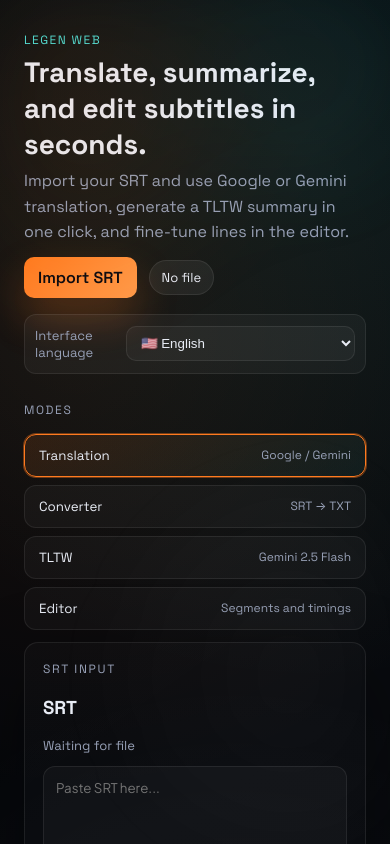
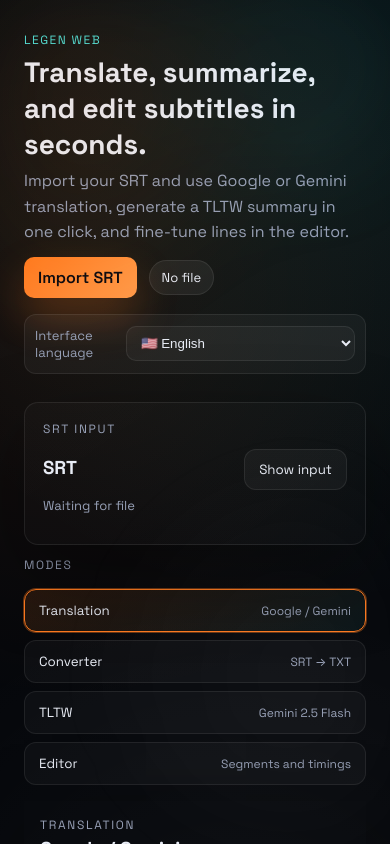
Before and after one commit to matheusbach/legen, a React (Vite) app in the folder webapp_legen/: page / in a window 390 px wide. Shown: the top 844 px of the page. Built offline with nearby package versions, Linux system fonts and the light colour scheme; the HTML template or start-up script is replaced by a standard one.

Commit message:
feat: enhance SRT input handling for mobile layout

```diff
--- a/webapp_legen/src/App.css
+++ b/webapp_legen/src/App.css
@@ -208,6 +208,10 @@ button.ghost {
   margin-bottom: 8px;
 }
 
+.srt-toggle {
+  white-space: nowrap;
+}
+
 .file-button {
   display: inline-flex;
   align-items: center;
@@ -400,13 +404,6 @@ button.ghost {
 
 .output {
   margin-top: 12px;
-  background: rgba(255, 255, 255, 0.02);
-  border: 1px solid var(--stroke);
-  border-radius: 12px;
-  padding: 12px;
-  min-height: 120px;
-  max-height: 360px;
-  overflow: auto;
 }
 
 .progress-line {
@@ -680,8 +677,12 @@ button.ghost {
     }
 
   .dock {
-      order: -1;
-      justify-self: stretch;
+    order: -1;
+    justify-self: stretch;
+  }
+
+  .dock > .panel.upload.compact {
+    order: -1;
   }
 
   .surface {
--- a/webapp_legen/src/App.tsx
+++ b/webapp_legen/src/App.tsx
@@ -241,6 +241,8 @@ function App() {
   const [editorPage, setEditorPage] = useState(0)
   const [activeTool, setActiveTool] = useState<Tool>('translate')
   const [uiLanguage, setUiLanguage] = useState<UiLanguage>(defaultUiLanguage)
+  const [isMobileLayout, setIsMobileLayout] = useState(false)
+  const [isSrtInputOpen, setIsSrtInputOpen] = useState(true)
 
   const i18n = useMemo(
     () => ({
@@ -266,6 +268,8 @@ function App() {
         srtInput: 'Entrada SRT',
         fileLabel: 'Arquivo',
         waitingFile: 'Aguardando arquivo',
+        showSrtInput: 'Mostrar entrada',
+        hideSrtInput: 'Recolher entrada',
         pasteSrt: 'Cole o SRT aqui...',
         ready: 'Pronto',
         loadingFile: 'Carregando arquivo...',
@@ -381,6 +385,8 @@ function App() {
         srtInput: 'SRT input',
         fileLabel: 'File',
         waitingFile: 'Waiting for file',
+        showSrtInput: 'Show input',
+        hideSrtInput: 'Hide input',
         pasteSrt: 'Paste SRT here...',
         ready: 'Ready',
         loadingFile: 'Loading file...',
@@ -496,6 +502,8 @@ function App() {
         srtInput: 'Entrada SRT',
         fileLabel: 'Archivo',
         waitingFile: 'Esperando archivo',
+        showSrtInput: 'Mostrar entrada',
+        hideSrtInput: 'Ocultar entrada',
         pasteSrt: 'Pega el SRT aquí...',
         ready: 'Listo',
         loadingFile: 'Cargando archivo...',
@@ -674,6 +682,25 @@ function App() {
     writeCache('legen_ui_language', uiLanguage)
   }, [uiLanguage])
 
+  useEffect(() => {
+    if (typeof window === 'undefined' || typeof window.matchMedia !== 'function') return
+    const media = window.matchMedia('(max-width: 1050px)')
+    const apply = (matches: boolean) => {
+      setIsMobileLayout(matches)
+      setIsSrtInputOpen(!matches)
+    }
+    apply(media.matches)
+
+    const onChange = (event: MediaQueryListEvent) => apply(event.matches)
+    if (typeof media.addEventListener === 'function') {
+      media.addEventListener('change', onChange)
+      return () => media.removeEventListener('change', onChange)
+    }
+
+    media.addListener(onChange)
+    return () => media.removeListener(onChange)
+  }, [])
+
   const plainText = useMemo(() => (entries.length ? srtToPlainText(entries) : ''), [entries])
 
   const handleSourceChange = async (content: string, name?: string) => {
@@ -1000,7 +1027,17 @@ function App() {
                 <h3>{sourceName}</h3>
                 <p className="muted small">{hasInput ? `${t('fileLabel')}: ${sourceName}` : t('waitingFile')}</p>
               </div>
-            </div>
+              {isMobileLayout ? (
+                <button
+                  className="ghost srt-toggle"
+                  onClick={() => setIsSrtInputOpen((open) => !open)}
+                >
+                  {isSrtInputOpen ? t('hideSrtInput') : t('showSrtInput')}
+                </button>
+              ) : null}
+            </div>
+            {(!isMobileLayout || isSrtInputOpen) ? (
+              <>
                 <textarea
                   className="input-area"
                   placeholder={t('pasteSrt')}
@@ -1033,6 +1070,8 @@ function App() {
                     </div>
                   )}
                 </div>
+              </>
+            ) : null}
           </div>
         </aside>
 
```
Lines whose indentation alone changed are shown as unchanged.
